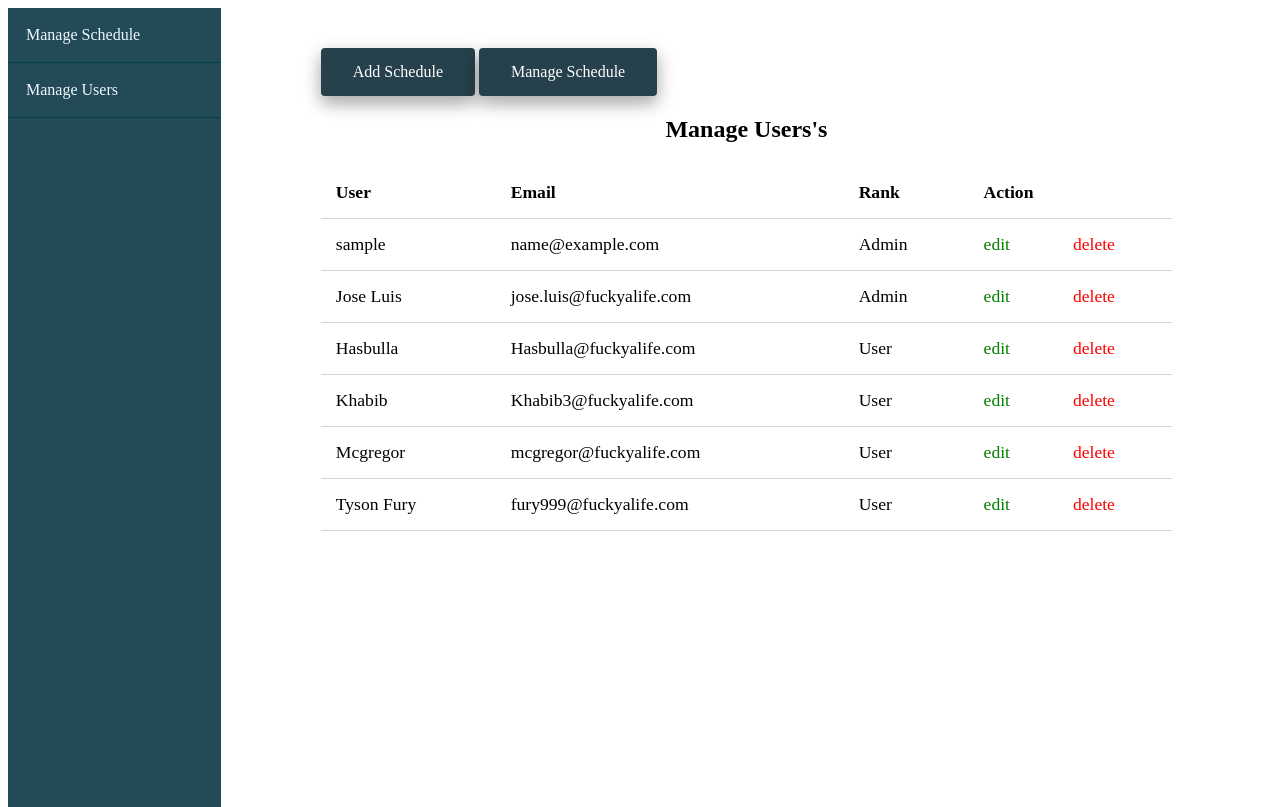
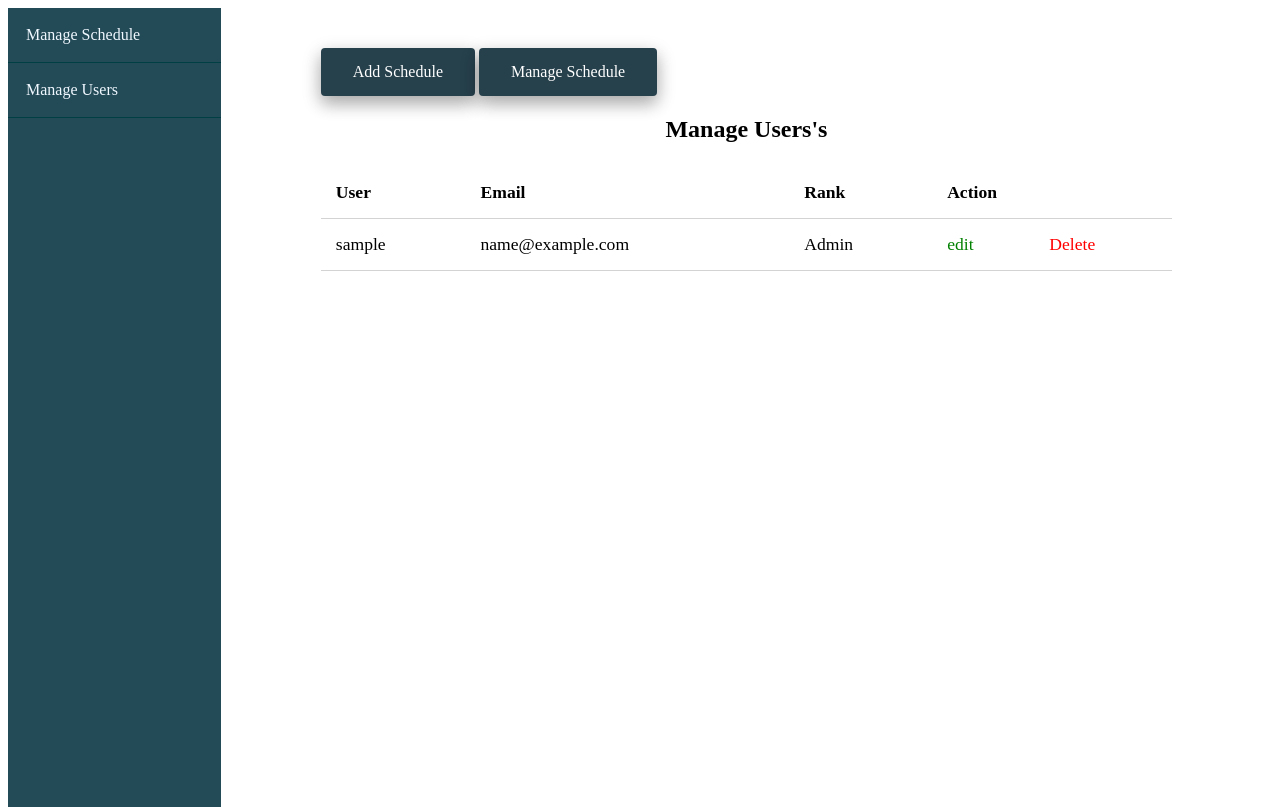
Before and after one commit to Linerah/requirements, a Flask app: page /admin_users in a window 1280 px wide. Shown: the top 807 px of the page. Run offline with Flask 2, Linux system fonts and the light colour scheme; a database or web service that is not in the repository returns one stand-in record (values such as "Sample title"); parts of the project's set-up code (start-up, migrations or seed data) failed here and were passed over; some libraries are stand-ins or nearby versions; some web fonts are replaced.

Commit message:
Added the ability to delete users.

```diff
--- a/app.py
+++ b/app.py
@@ -145,10 +145,17 @@ def admin_users_edit(id):
     new_username = request.form['username']
     new_email = request.form['email']
     new_rank = request.form['rank']
-
+    print(new_username)
+    print(new_email)
+    print(new_rank)
     #Must be done this way since HTML returns as a string!
     if new_rank == 'True':
         user.update_user(mongo, id, new_username, new_email, True)
     else:
         user.update_user(mongo, id, new_username, new_email, False)
     return redirect(url_for('admin_users'))
+
+@app.route("/admin_users_del/<id>", methods=['POST'])
+def admin_users_del(id):
+    User.delete_user(mongo, id)
+    return redirect(url_for('admin_users'))
--- a/templates/indexUsers.html
+++ b/templates/indexUsers.html
@@ -14,6 +14,7 @@
 
     <!-- Custom Styling -->
     <link rel="stylesheet" href="{{ url_for('static',filename='../static/css/admin/admin.css') }}">
+
 
 
 
@@ -72,75 +73,55 @@
                                         <td> User </td>
                                     {% endif %}
 
-                                    <td><a data-target="#{{ id }}" data-toggle="modal" href="#{{ id }}" class="edit" onclick="ShowModal('{{ id }}')">edit</a></td>
+                                    <td><a data-target="#edit{{ id }}" data-toggle="modal" href="#edit{{ id }}" class="edit" onclick="ShowModal('edit{{ id }}')">edit</a></td>
 
-                                    <!-- The Modal -->
-                                    <div id="{{ id }}" class="modal">
+
+                                    <!-- Edit Modal -->
+                                    <div id="edit{{ id }}" class="modal">
 
                                     <!-- Modal content -->
                                         <div class="modal-content">
-                                            <span class="close {{id}}">&times;</span>
+                                            <span class="close edit{{id}}">&times;</span>
                                             <form action="{{ url_for('admin_users_edit', id = id ) }}" method="post">
-                                                <label for="username">Username:</label><br>
+                                                <label class="small-label" for="username">Username:</label><br>
                                                 <input type="text" id="username" name="username" value = "{{ user['username'] }}"><br>
-                                                <label for="email">Email:</label><br>
+                                                <label class="small-label" for="email">Email:</label><br>
                                                 <input type="text" id="email" name="email" value = "{{ user['email'] }}"><br>
 
                                                 {% if user['admin'] %}
-                                                <input type="radio" name="rank" id="admin" value=True checked> Admin</input<br>
-                                                <input type="radio" name="rank" id="user" value=False> User </input<br>
+                                                <input class="small-label" type="radio" name="rank" id="admin" value=True checked> Admin</input<br>
+                                                <input class="small-label" type="radio" name="rank" id="user" value=False> User </input<br>
 
                                                 {% else %}
-                                                <input type="radio" name="rank" id="admin" value=True> Admin</input<br>
-                                                <input type="radio" name="rank" id="user" value=False checked> User </input<br>
+                                                <input class="small-label" type="radio" name="rank" id="admin" value=True> Admin</input<br>
+                                                <input class="small-label" type="radio" name="rank" id="user" value=False checked> User </input<br>
 
                                                 {% endif %}
 
-                                                <input text="Edit" type="submit">
+                                                <input class='submit-button' value="Edit" type="submit">
                                               </form>
+
+                                    <td><a data-target="#del{{ id }}" data-toggle="modal" href="#del{{ id }}" class="delete" onclick="ShowModal('del{{ id }}')">Delete</a></td>
+
+                                    <!-- Delete Modal -->
+                                    <div id="del{{ id }}" class="modal">
+
+                                        <!-- Modal content -->
+                                            <div class="modal-content">
+                                                <span class="close del{{id}}">&times;</span>
+                                                <form action="{{ url_for('admin_users_del', id = id ) }}" method="post">
+                                                    <p class="small-label" >Are you sure you want to delete user:<p class="small-label-focus">{{user['username'] }}</p>?</p>
+                                                    <input class='delete-button' value="DELETE" type="submit">
+                                                  </form>
+                                             </div>
+
+                                            </div>
                                          </div>
 
                                         </div>
-                                    <td><a href="#"class="delete">delete</a></td>
                                  </tr>
                                  {% endfor %}
-                                <tr>
-                                    <td>Jose Luis</td>
-                                    <td>jose.luis@fuckyalife.com</td>
-                                    <td>Admin</td>
-                                    <td><a href="#" class="edit">edit</a></td>
-                                    <td><a href="#"class="delete">delete</a></td>
-                                 </tr>
 
-                                <tr>
-                                    <td>Hasbulla</td>
-                                    <td>Hasbulla@fuckyalife.com</td>
-                                    <td>User</td>
-                                    <td><a href="#" class="edit">edit</a></td>
-                                    <td><a href="#"class="delete">delete</a></td>
-                                </tr>
-
-                                <tr>
-                                    <td>Khabib</td>
-                                    <td>Khabib3@fuckyalife.com</td>
-                                    <td>User</td>
-                                    <td><a href="#" class="edit">edit</a></td>
-                                    <td><a href="#"class="delete">delete</a></td>
-                                </tr>
-                                <tr>
-                                    <td>Mcgregor</td>
-                                    <td>mcgregor@fuckyalife.com</td>
-                                    <td>User</td>
-                                    <td><a href="#" class="edit">edit</a></td>
-                                    <td><a href="#"class="delete">delete</a></td>
-                                </tr>
-                                <tr>
-                                    <td>Tyson Fury</td>
-                                    <td>fury999@fuckyalife.com</td>
-                                    <td>User</td>
-                                    <td><a href="#" class="edit">edit</a></td>
-                                    <td><a href="#"class="delete">delete</a></td>
-                                </tr>
                             </tbody>
                         </table>
                 </div>
--- a/user.py
+++ b/user.py
@@ -147,3 +147,8 @@ class User:
     def update_user(database, usr_id, username, email, admin):
         collection = database.db.users
         collection.update_one( {"usr_id": usr_id}, {"$set": {"username": username, "email": email, "admin": admin}})
+
+    @staticmethod
+    def delete_user(database, usr_id):
+        collection = database.db.users
+        collection.delete_one({'usr_id': usr_id})
```
Also changed, not shown: static/css/admin/admin.css (+56 -2 lines).
